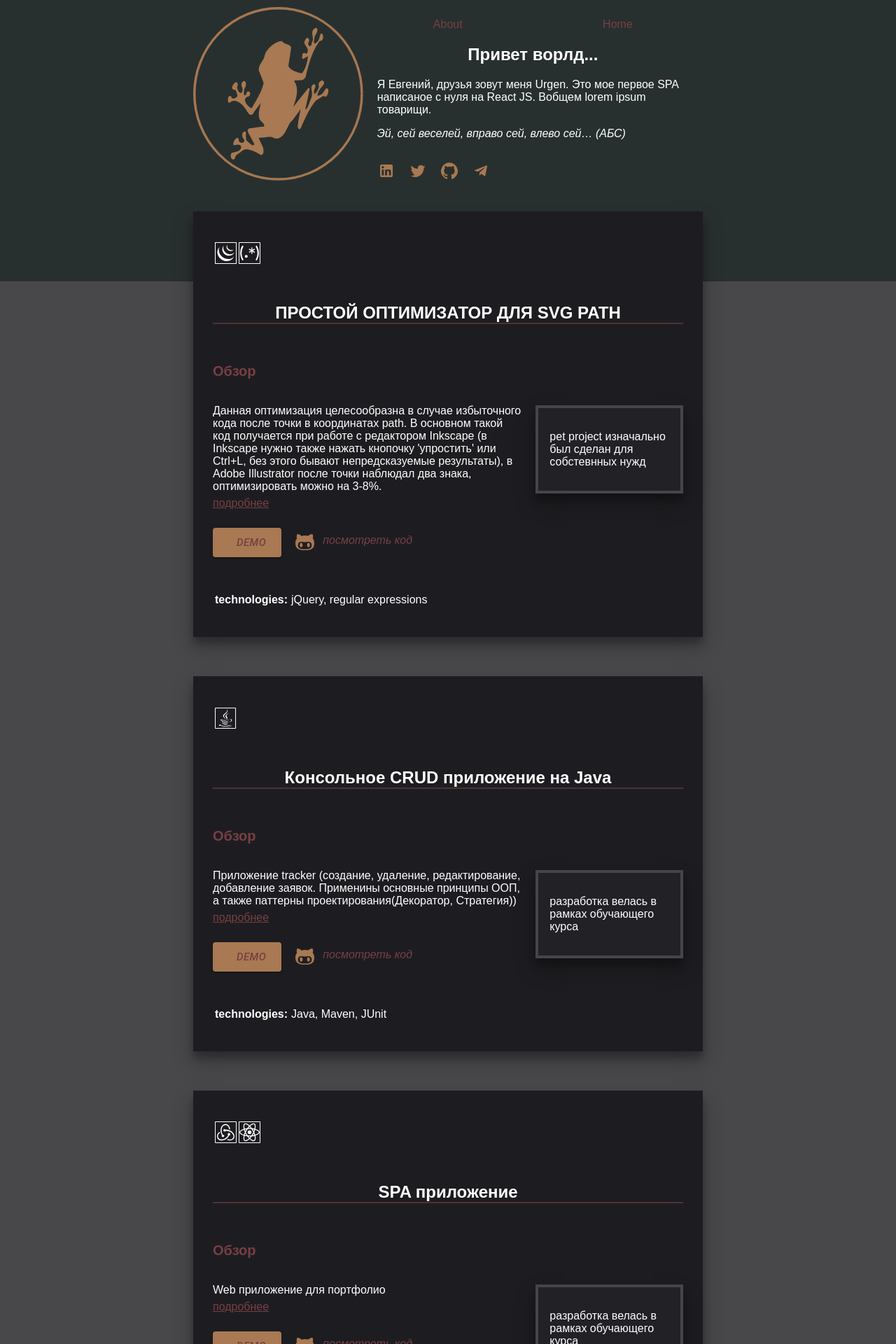
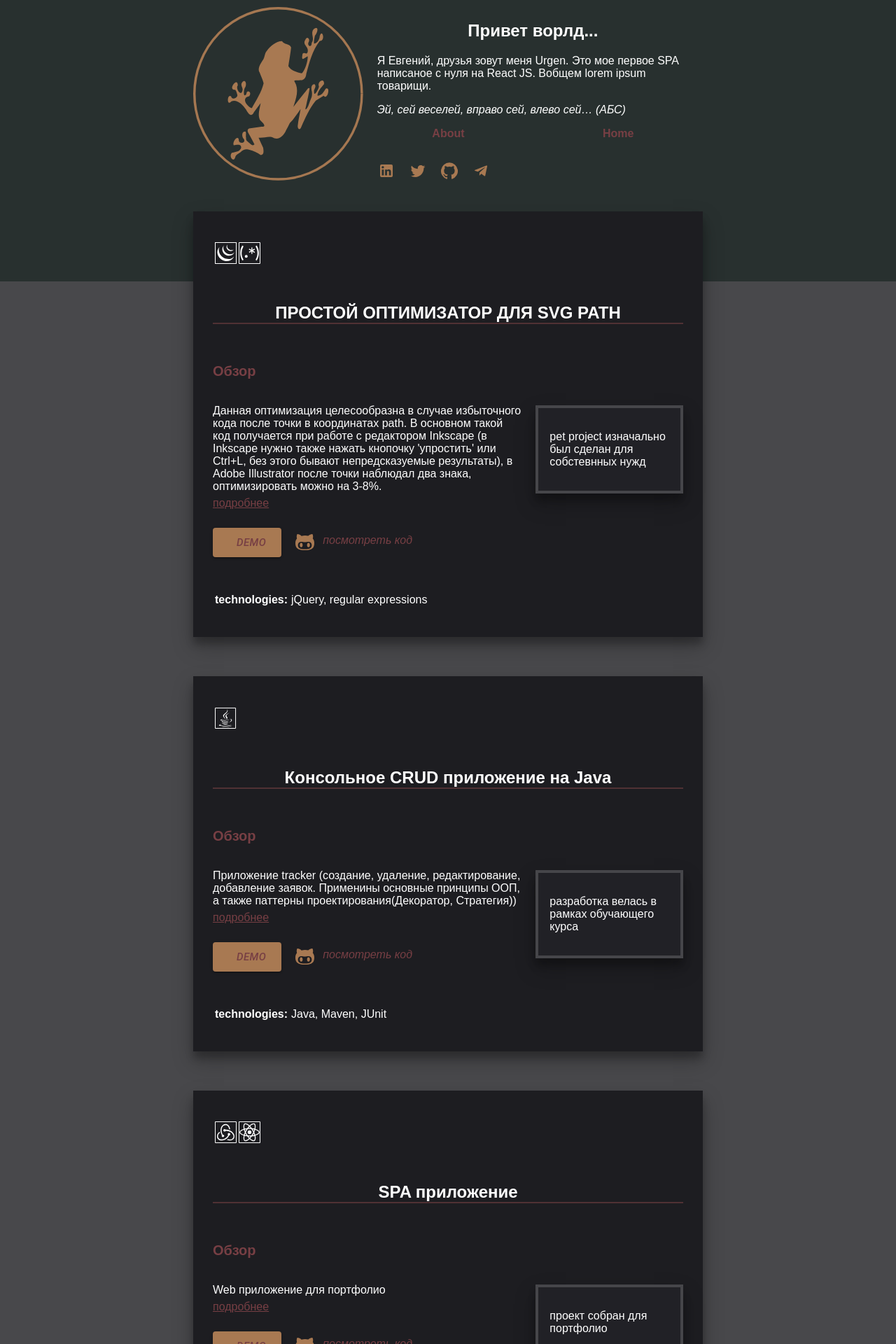
Before and after one commit to urgenmagger/myFolio, a React (Create React App) app: page / in a window 1280 px wide. Shown: the top 1920 px of the page at 70% size. Built offline with nearby package versions, Linux system fonts and the light colour scheme.

Commit message:
work with content

```diff
--- a/src/content/folioContent.js
+++ b/src/content/folioContent.js
@@ -29,13 +29,13 @@ const folioContent = [
     content:
       'Приложение tracker (создание, удаление, редактирование, добавление заявок. Применины основные принципы ООП, а также паттерны проектирования(Декоратор, Стратегия))',
     preview: 'link from github and button',
-    path: 'https://github.com/urgenmagger/JavaCourse',
+    path: 'https://www.youtube.com/watch?v=mLO1js8lgvQ',
     linkButton: 'DEMO',
     detail: 'подробнее',
     linkDetail:
       'https://github.com/urgenmagger/JavaCourse/blob/master/README.md',
     linkSource:
-      'https://github.com/urgenmagger/JavaCourse/tree/master/chapter_002/src/main/java/ru/job4j/tracker',
+    'https://github.com/urgenmagger/JavaCourse/tree/master/chapter_002/src/main/java/ru/job4j/tracker',
     iconSource: require('../img/github_logo.svg'),
     textSource: 'посмотреть код',
     note: 'разработка велась в рамках обучающего курса',
@@ -53,14 +53,14 @@ const folioContent = [
     rubric: 'SPA приложение',
     content: 'Web приложение для портфолио',
     preview: 'link from github and button',
-    path: 'https://github.com/urgenmagger/JavaCourse',
+    path: 'https://urgenmagger.github.io/myFolio/#/',
     linkButton: 'DEMO',
     detail: 'подробнее',
     linkDetail: 'https://github.com/urgenmagger/folio/blob/master/README.md',
     linkSource: 'https://github.com/urgenmagger/folio',
     iconSource: require('../img/github_logo.svg'),
     textSource: 'посмотреть код',
-    note: 'разработка велась в рамках обучающего курса',
+    note: 'проект собран для портфолио',
     technologies: [
       {id: 1, tech: 'React,\u00A0'},
       {id: 2, tech: 'Redux,\u00A0 '},
--- a/src/pageComponents/nav.js
+++ b/src/pageComponents/nav.js
@@ -18,14 +18,6 @@ function nav() {
             </Link>
           </div>
           <div className="nav_info">
-            <ul className="nav-links">
-              <Link to="/about">
-                <li>About</li>
-              </Link>
-              <Link to="/home">
-                <li>Home</li>
-              </Link>
-            </ul>
             <h1>Привет ворлд...</h1>
             <p>
               Я Евгений, друзья зовут меня Urgen. Это мое первое SPA написаное с
@@ -34,6 +26,14 @@ function nav() {
             <p>
               <em>Эй, сей веселей, вправо сей, влево сей… (АБС)</em>
             </p>
+            <ul className="nav-links">
+              <Link to="/about">
+                <li><strong>About</strong></li>
+              </Link>
+              <Link to="/home">
+                <li><strong>Home</strong></li>
+              </Link>
+            </ul>
             <ul className="nav_social">
               <li>
                 <a href="https://www.linkedin.com/in/evgen-megger-5aa783125/">
```
